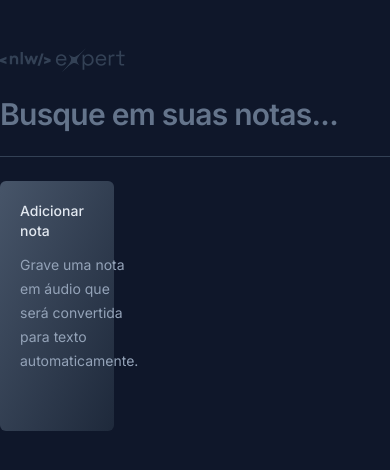
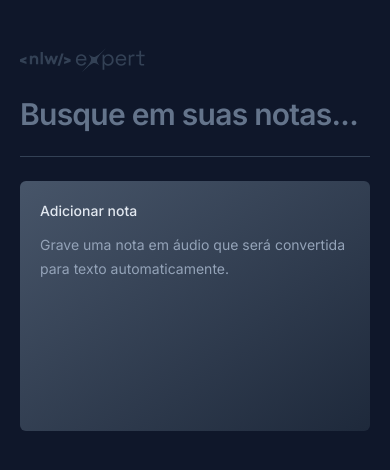
Before and after one commit to 0kira-vgl/nlwNotes, a React (Vite) app: page / in a window 390 px wide. Shown: the top 470 px of the page. Built offline with nearby package versions, Linux system fonts and the light colour scheme.

Commit message:
add responsive

```diff
--- a/src/App.tsx
+++ b/src/App.tsx
@@ -47,7 +47,7 @@
       : notes;
 
   return (
-    <div className="mx-auto max-w-6xl my-12 space-y-6">
+    <div className="mx-auto max-w-6xl my-12 space-y-6 px-5">
       <img src={logoNlw} alt="Logo NLW Expert" />
 
       <form className="w-full">
@@ -61,7 +61,7 @@
 
       <div className="h-px bg-slate-700" />
 
-      <div className="grid grid-cols-3 gap-6 auto-rows-[250px]">
+      <div className="grid grid-cols-1 md:grid-cols-2 lg:grid-cols-3 gap-6 auto-rows-[250px]">
         <NewNoteCard onNoteCreated={onNoteCreated} />
 
         {filteredNotes.map((note) => {
--- a/src/components/NewNoteCard.tsx
+++ b/src/components/NewNoteCard.tsx
@@ -99,7 +99,7 @@
 
       <Dialog.Portal>
         <Dialog.Overlay className="inset-0 fixed bg-black/50" />
-        <Dialog.Content className="fixed overflow-hidden left-1/2 -translate-x-1/2 -translate-y-1/2 top-1/2 h-[60vh] max-w-[640px] w-full bg-slate-700 rounded-md flex flex-col outline-none">
+        <Dialog.Content className="fixed overflow-hidden inset-0 md:inset-auto md:left-1/2 md:-translate-x-1/2 md:-translate-y-1/2 md:top-1/2 md:h-[60vh] md:max-w-[640px] w-full bg-slate-700 md:rounded-md flex flex-col outline-none">
           <Dialog.Close className="absolute right-0 top-0 bg-slate-800 p-1.5 text-slate-400 hover:text-slate-200">
             <X className="size-5" />
           </Dialog.Close>
--- a/src/components/NoteCard.tsx
+++ b/src/components/NoteCard.tsx
@@ -27,7 +27,7 @@
 
       <Dialog.Portal>
         <Dialog.Overlay className="inset-0 fixed bg-black/50" />
-        <Dialog.Content className="fixed overflow-hidden left-1/2 -translate-x-1/2 -translate-y-1/2 top-1/2 h-[60vh] max-w-[640px] w-full bg-slate-700 rounded-md flex flex-col outline-none">
+        <Dialog.Content className="fixed overflow-hidden inset-0 md:inset-auto md:left-1/2 md:-translate-x-1/2 md:-translate-y-1/2 md:top-1/2 md:h-[60vh] md:max-w-[640px] w-full bg-slate-700 md:rounded-md flex flex-col outline-none">
           <Dialog.Close className="absolute right-0 top-0 bg-slate-800 p-1.5 text-slate-400 hover:text-slate-200 outline-none">
             <X className="size-5" />
           </Dialog.Close>
```
